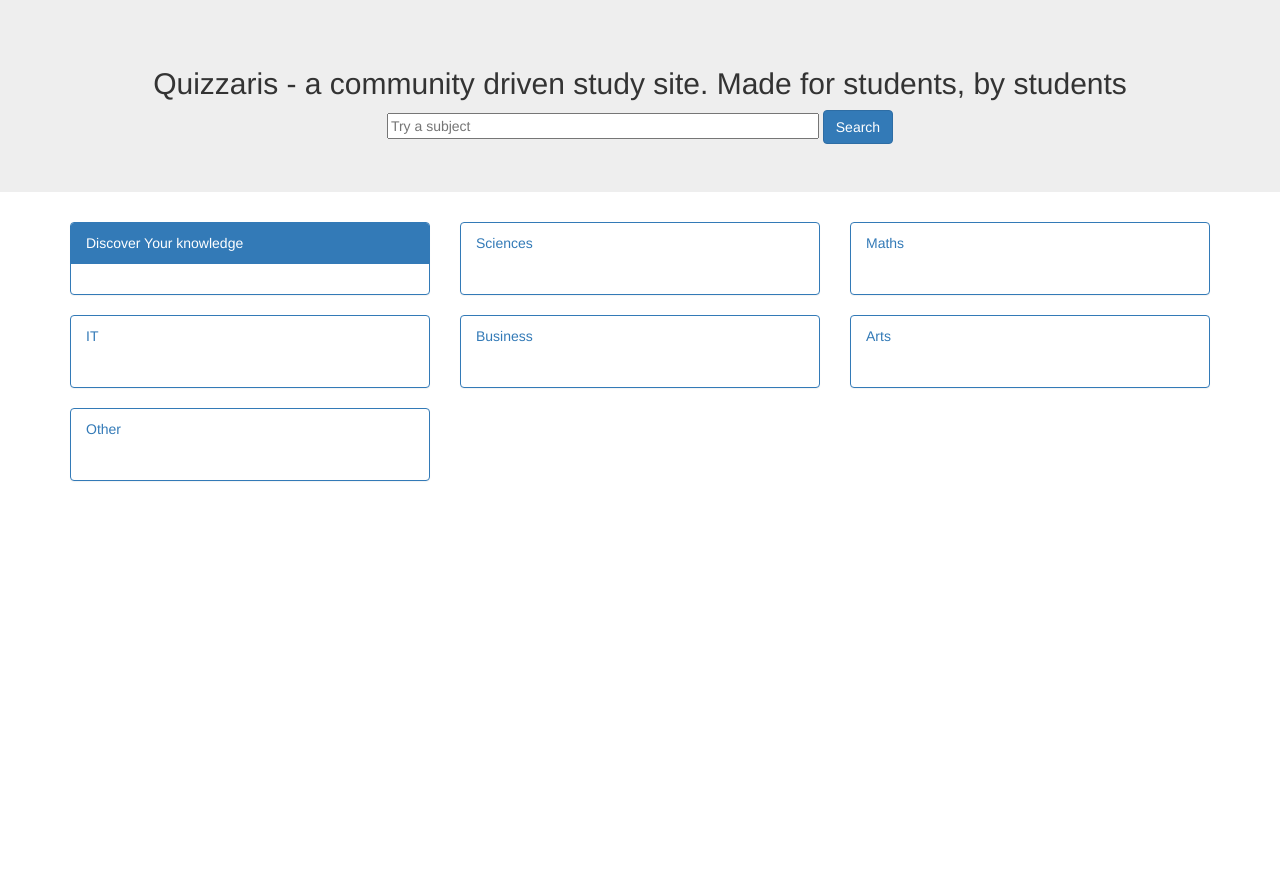
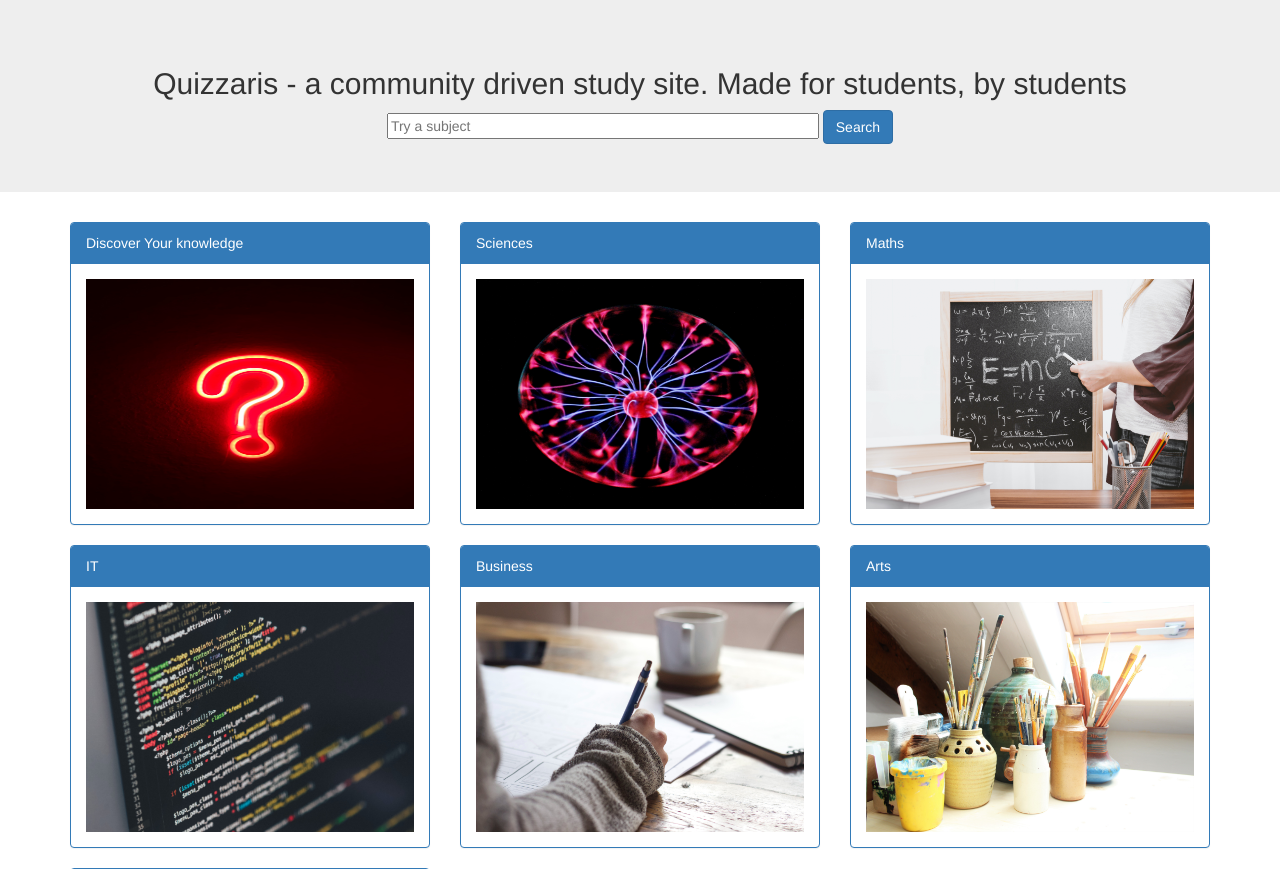
Before and after one commit to ema591/Unbreakable-Diamonds, a Flask app: page / in a window 1280 px wide. Shown: the part 73-942 px from the top of the page. Before the commit the page ends 554 px from the top, so only its background shows below. Run offline with Flask 2, Linux system fonts and the light colour scheme; some libraries are stand-ins or nearby versions.

Commit message:
Update index.html

```diff
--- a/quizaris/templates/index.html
+++ b/quizaris/templates/index.html
@@ -1,4 +1,3 @@
-
 <!DOCTYPE html>
 <html lang="en">
 
@@ -50,7 +49,9 @@
                 <div class="panel panel-primary">
                     <div class="panel-heading">Discover Your knowledge</div>
                     <div class="panel-body">
-                        <a href="quizzes.html" img src="" class="img-responsive" style="width:100%" alt="Image"></div>
+                        <a href="quizzes.html">
+                            <img src="images/test.jpg" alt="Discover" class="img-responsive" style="width:328px;height:230px;"> </a>
+                    </div>
                 </div>
             </div>
 
@@ -58,7 +59,9 @@
                 <div class="panel panel-primary">
                     <div class="panel-heading">Sciences</div>
                     <div class="panel-body">
-                        <a href="quizzes.html" img src="" class="img-responsive" style="width:100%" alt="Image"></div>
+                        <a href="quizzes.html">
+                            <img src="images/science.jpg" class="img-responsive" style="width:328px;height:230px;" alt="Sciences"> </a>
+                    </div>
                 </div>
             </div>
 
@@ -66,7 +69,9 @@
                 <div class="panel panel-primary">
                     <div class="panel-heading">Maths</div>
                     <div class="panel-body">
-                        <a href="quizzes.html" img src="#" class="img-responsive" style="width:100%" alt="Image"></div>
+                        <a href="quizzes.html">
+                            <img src="images/math.jpg" class="img-responsive" style="width:328px;height:230px;" alt="Maths"> </a>
+                    </div>
                 </div>
             </div>
 
@@ -74,7 +79,9 @@
                 <div class="panel panel-primary">
                     <div class="panel-heading">IT</div>
                     <div class="panel-body">
-                        <a href="quizzes.html" img src="#" class="img-responsive" style="width:100%" alt="Image"></div>
+                        <a href="quizzes.html">
+                            <img src="images/it.jpg" class="img-responsive" style="width:328px;height:230px;" alt="IT"> </a>
+                    </div>
                 </div>
             </div>
 
@@ -82,7 +89,9 @@
                 <div class="panel panel-primary">
                     <div class="panel-heading">Business</div>
                     <div class="panel-body">
-                        <a href="quizzes.html" img src="#" class="img-responsive" style="width:100%" alt="Image"></div>
+                        <a href="quizzes.html">
+                            <img src="images/business.jpg" class="img-responsive" style="width:328px;height:230px;" alt="Business"> </a>
+                    </div>
                 </div>
             </div>
 
@@ -90,7 +99,9 @@
                 <div class="panel panel-primary">
                     <div class="panel-heading">Arts</div>
                     <div class="panel-body">
-                        <a href="quizzes.html" img src="#" class="img-responsive" style="width:100%" alt="Image"></div>
+                        <a href="quizzes.html">
+                            <img src="images/arts.jpg" class="img-responsive" style="width:328px;height:230px;" alt="Arts"> </a>
+                    </div>
                 </div>
             </div>
 
@@ -98,12 +109,13 @@
                 <div class="panel panel-primary">
                     <div class="panel-heading">Other</div>
                     <div class="panel-body">
-                        <a href="quizzes.html" img src="#" class="img-responsive" style="width:100%" alt="Image"></div>
+                        <a href="quizzes.html">
+                            <img src="images/more.jpg" class="img-responsive" style="width:328px;height:230px;" alt="Other"> </a>
+                    </div>
                 </div>
             </div>
+        </div>
 
-        </div>
-    </div>
 
 </body>
 
```
